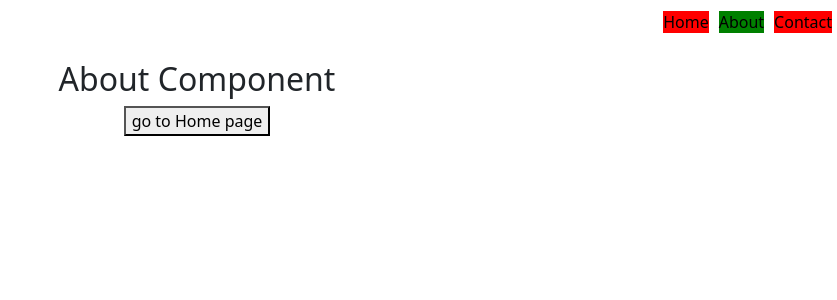
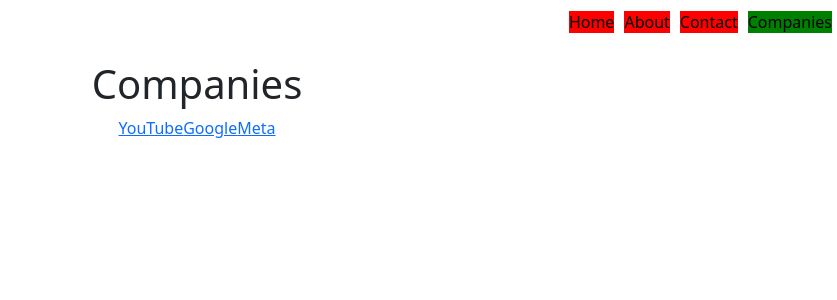
Before and after one commit to rizwanswati/learn-react, a React (Create React App) app: page /companies in a window 1280 px wide. Before the commit this address led to /. Shown: the top 300 px of the page, without its empty margins (443-1280 px from the left). Built offline with nearby package versions, Linux system fonts and the light colour scheme.

Commit message:
Nested Routing

```diff
--- a/src/App.js
+++ b/src/App.js
@@ -5,7 +5,10 @@ import Home from "./component/Home";
 import About from "./component/About";
 import NaBar from "./component/NaBar";
 import User from "./component/User";
-import ErrorPage404 from "./ErrorPage404";
+import Companies from "./component/Companies";
+import Youtube from "./component/Youtube";
+import Meta from "./component/Meta";
+import Google from "./component/Google";
 
 function App() {
     return (
@@ -18,6 +21,11 @@ function App() {
                     {/*<Route path="/*" element={<ErrorPage404 />}/>*/}
                     <Route path="/user/:name/:last" element={<User/>}/>
                     <Route path="/*" element={<Navigate to={"/"}/>}/>
+                    <Route path="/companies/" element={<Companies/>}>
+                        <Route path="youtube" element={<Youtube/>}/>
+                        <Route path="meta" element={<Meta/>}/>
+                        <Route path="google" element={<Google/>}/>
+                    </Route>
                 </Routes>
             </BrowserRouter>
         </div>
--- /dev/null
+++ b/src/component/Companies.js
@@ -0,0 +1,16 @@
+import React from "react";
+import {Link, Outlet} from "react-router-dom"
+
+function Companies() {
+    return (
+        <div>
+            <h1>Companies</h1>
+            <Link to="youtube">YouTube</Link>
+            <Link to="google">Google</Link>
+            <Link to="meta">Meta</Link>
+            <Outlet/>
+        </div>
+    )
+}
+
+export default Companies;
--- /dev/null
+++ b/src/component/Google.js
@@ -0,0 +1,12 @@
+import React from "react";
+import {Link, useNavigate} from "react-router-dom"
+
+function Google() {
+    return (
+        <div>
+            <h1>Google</h1>
+        </div>
+    )
+}
+
+export default Google
--- /dev/null
+++ b/src/component/Meta.js
@@ -0,0 +1,12 @@
+import React from "react";
+import {Link, useNavigate} from "react-router-dom"
+
+function Meta() {
+    return (
+        <div>
+            <h1>Meta</h1>
+        </div>
+    )
+}
+
+export default Meta
--- a/src/component/NaBar.js
+++ b/src/component/NaBar.js
@@ -25,6 +25,9 @@ function NaBar() {
                 <li><NavLink className="nav-bar-link" style={({isActive}) => {
                     return {backgroundColor: isActive ? "green" : "red"}
                 }} to={"/*"}>Contact</NavLink></li>
+                <li><NavLink className="nav-bar-link" style={({isActive}) => {
+                    return {backgroundColor: isActive ? "green" : "red"}
+                }} to={"/companies"}>Companies</NavLink></li>
             </ul>
 
         </div>
--- /dev/null
+++ b/src/component/Youtube.js
@@ -0,0 +1,12 @@
+import React from "react";
+import {Link, useNavigate} from "react-router-dom"
+
+function Youtube() {
+    return (
+        <div>
+            <h1>Yout Tube</h1>
+        </div>
+    )
+}
+
+export default Youtube;
```
